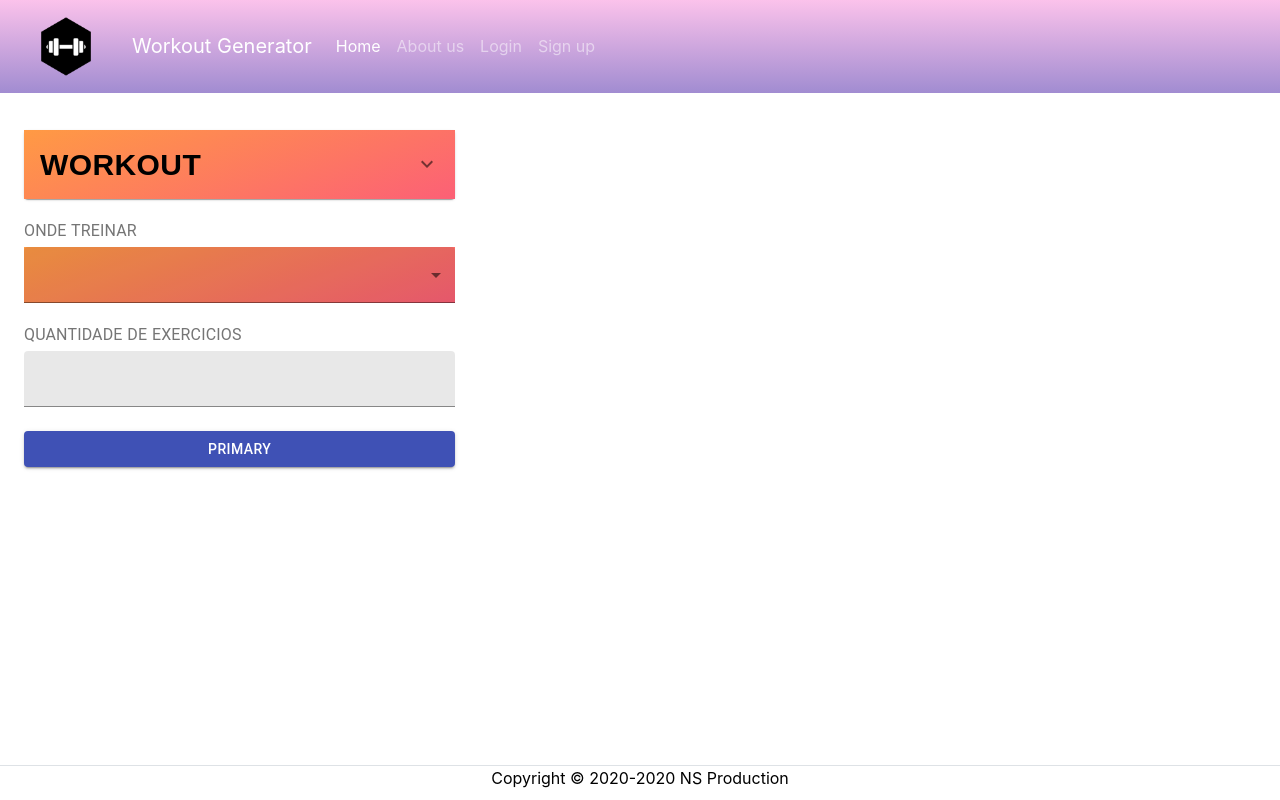
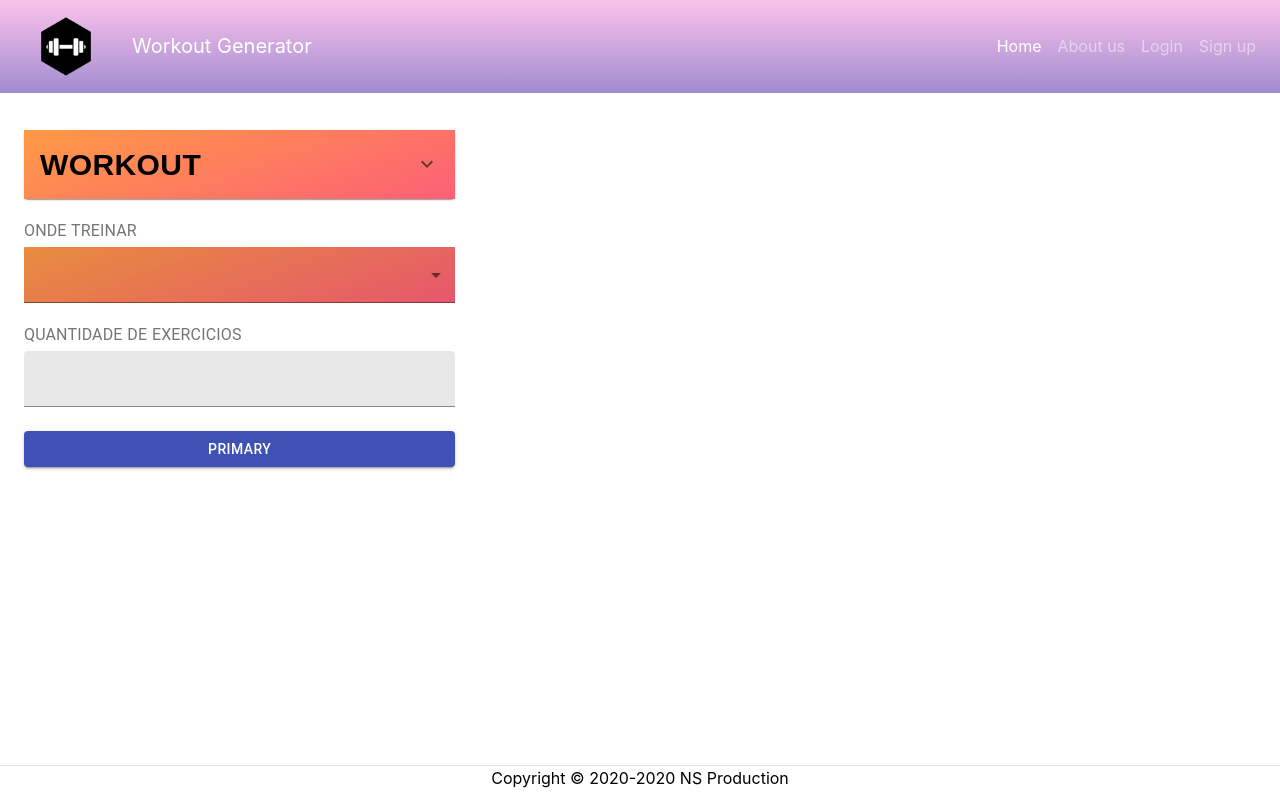
Before and after one commit to gaofeng-yin/web_app, a React (Create React App) app: page / in a window 1280 px wide. Built offline with nearby package versions, Linux system fonts and the light colour scheme.

Commit message:
right aligned navbar things

```diff
--- a/src/Components/Navbar/Navbar.js
+++ b/src/Components/Navbar/Navbar.js
@@ -17,7 +17,7 @@
 
   <div className="collapse navbar-collapse" id="navbarSupportedContent">
   <a className="navbar-brand" href="#">Workout Generator</a>
-    <ul className="navbar-nav mr-auto">
+    <ul className="navbar-nav ml-auto ">
       <li className="nav-item active">
         <a className="nav-link" href="#">Home <span class="sr-only">(current)</span></a>
       </li>
```
